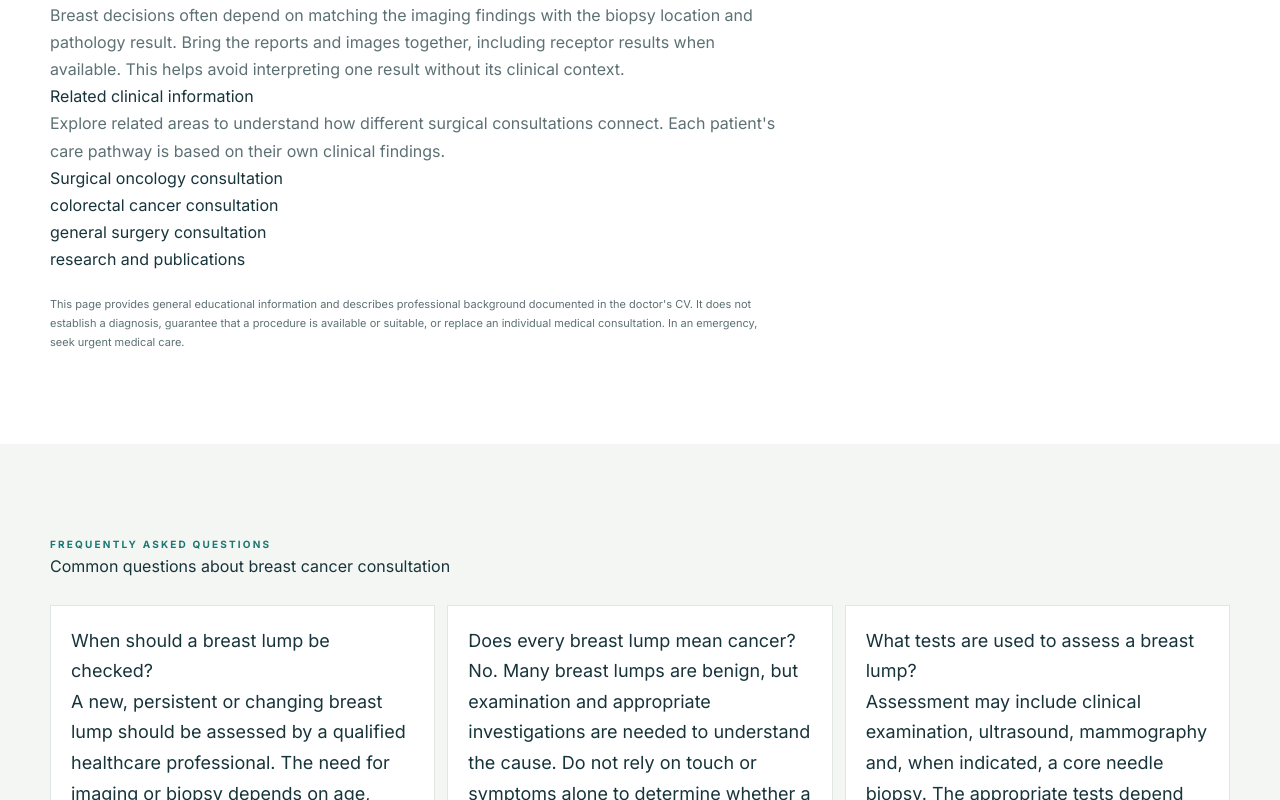
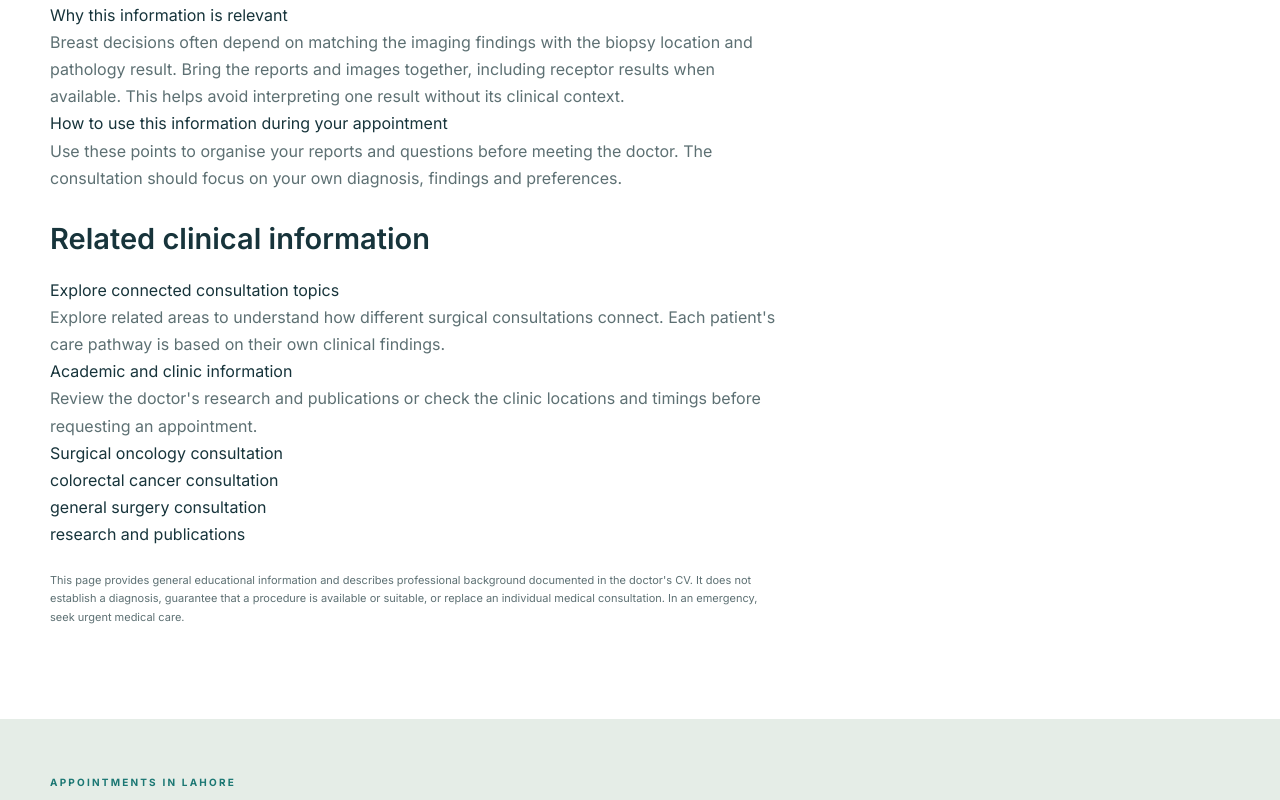
Before and after one commit to franklinctapley-del1122/Drzaintayyababbas, a Next.js app: page /specialties/breast-cancer-consultation in a window 1280 px wide. Shown: the part 1840-2640 px from the top of the page. Built offline with nearby package versions, Linux system fonts and the light colour scheme.

Commit message:
Align specialty page layout with brief CTA and FAQ structure

```diff
--- a/app/specialties/[slug]/page.tsx
+++ b/app/specialties/[slug]/page.tsx
@@ -229,9 +229,15 @@ export default async function ServicePage({ params }: { params: Promise<{ slug:
                 <li>What are the expected benefits, risks and follow-up requirements?</li>
               </ul>
               <h2>{service.uniqueTitle}</h2>
+              <h3>Why this information is relevant</h3>
               <p>{service.uniqueText}</p>
-              <h3>Related clinical information</h3>
+              <h3>How to use this information during your appointment</h3>
+              <p>Use these points to organise your reports and questions before meeting the doctor. The consultation should focus on your own diagnosis, findings and preferences.</p>
+              <h2>Related clinical information</h2>
+              <h3>Explore connected consultation topics</h3>
               <p>Explore related areas to understand how different surgical consultations connect. Each patient's care pathway is based on their own clinical findings.</p>
+              <h3>Academic and clinic information</h3>
+              <p>Review the doctor's <Link href="/research">research and publications</Link> or check the <Link href="/clinics">clinic locations and timings</Link> before requesting an appointment.</p>
               <ul>{service.related.map((item) => <li key={item}><Link href={item === "research" || item === "clinics" ? "/" + item : "/specialties/" + item}>{linkLabels[item] ?? item}</Link></li>)}</ul>
               <p className="small-note">This page provides general educational information and describes professional background documented in the doctor's CV. It does not establish a diagnosis, guarantee that a procedure is available or suitable, or replace an individual medical consultation. In an emergency, seek urgent medical care.</p>
             </article>
@@ -248,6 +254,16 @@ export default async function ServicePage({ params }: { params: Promise<{ slug:
             </aside>
           </div>
         </section>
+        <CTA />
+        <script type="application/ld+json" dangerouslySetInnerHTML={{__html:JSON.stringify({
+          "@context":"https://schema.org",
+          "@type":"FAQPage",
+          "mainEntity":service.faqs.map(([question,answer])=>({
+            "@type":"Question",
+            "name":question,
+            "acceptedAnswer":{"@type":"Answer","text":answer}
+          }))
+        })}} />
         <section className="section">
           <div className="container">
             <div className="eyebrow">Frequently asked questions</div>
@@ -262,7 +278,6 @@ export default async function ServicePage({ params }: { params: Promise<{ slug:
             </div>
           </div>
         </section>
-        <CTA />
       </main>
     </Shell>
   );
```
